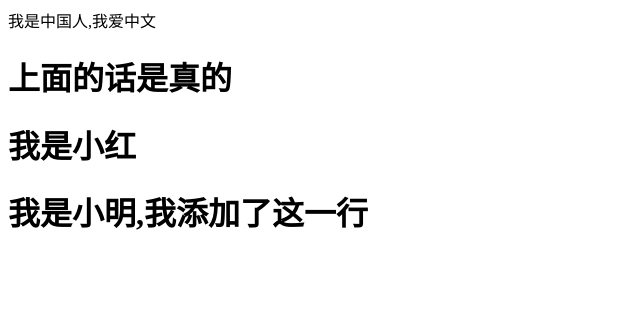
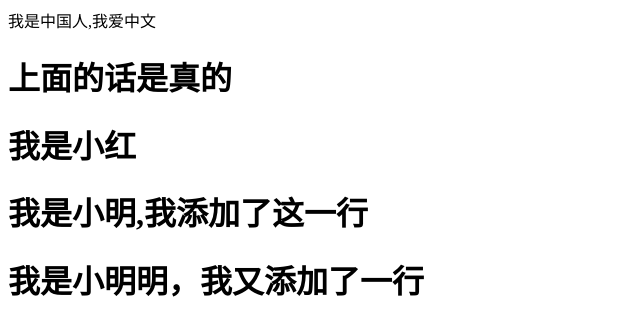
Before and after one commit to xiaoheigou110/test119, a plain HTML site: page index.html in a window 1280 px wide. Shown: the whole page, without its empty margins (0-640 px from the left). Drawn offline with Linux system fonts and the light colour scheme.

Commit message:
又添加了一行

```diff
--- a/index.html
+++ b/index.html
@@ -9,5 +9,6 @@
 	<h1>上面的话是真的</h1>
 	<h1>我是小红</h1>
 	<h1>我是小明,我添加了这一行</h1>
+	<h1>我是小明明，我又添加了一行</h1>
 </body>
 </html>
```
